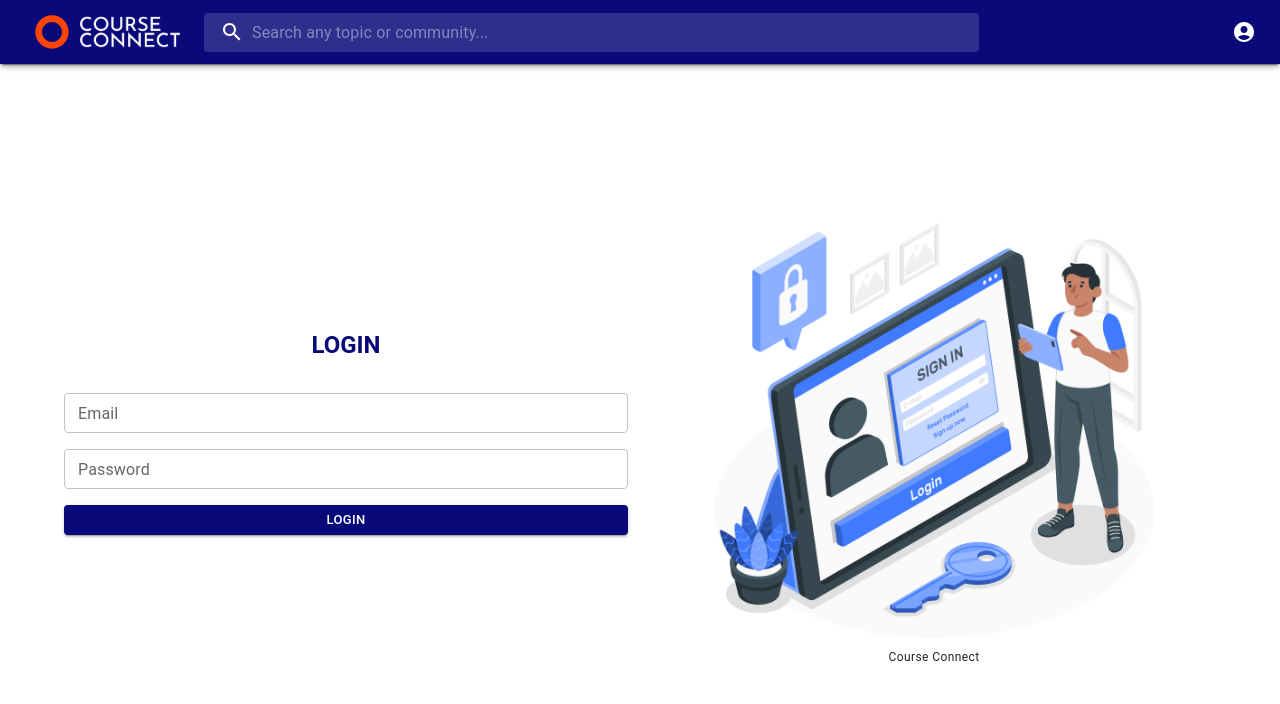
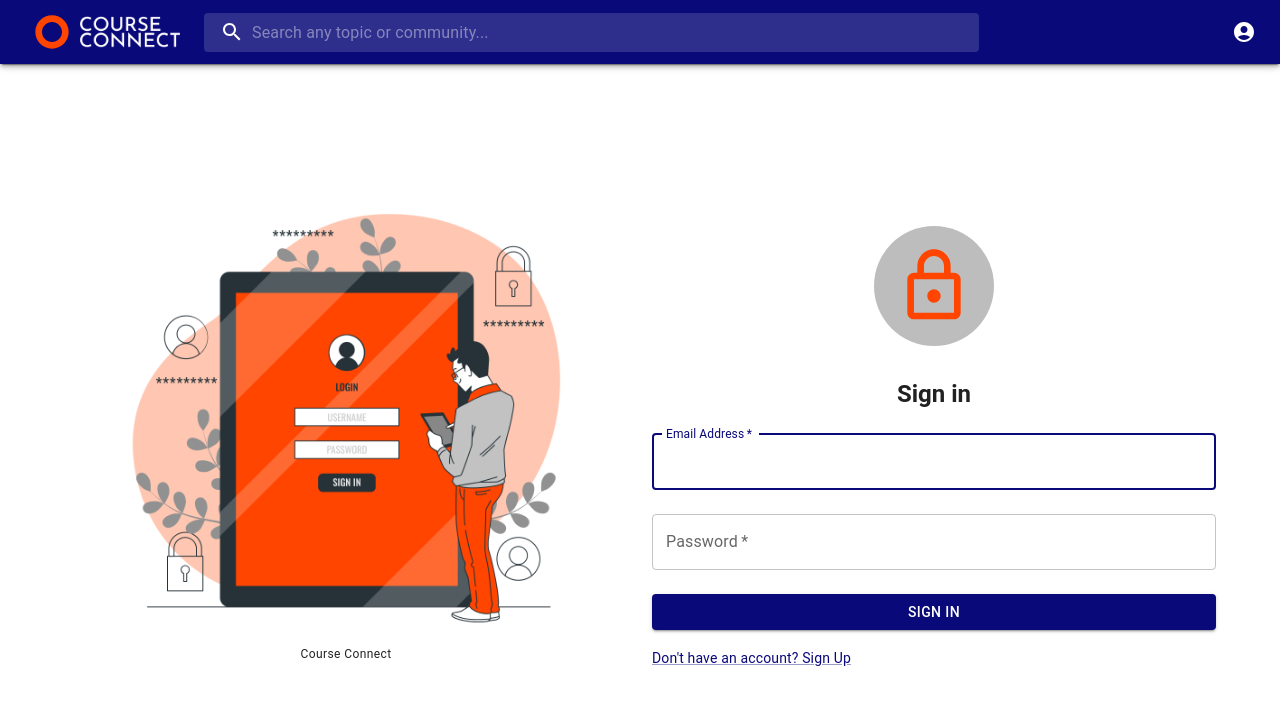
Before and after one commit to abhishek0493/CourseConnect, a React (Create React App) app in the folder client/: page /login in a window 1280 px wide. Shown: the top 704 px of the page. Built offline with nearby package versions, Linux system fonts and the light colour scheme; no server answers.

Commit message:
Login UI changes

```diff
--- a/client/src/App.js
+++ b/client/src/App.js
@@ -220,6 +220,7 @@ function App() {
               ></Route>
             </Route>
           </Route>
+          <Route path="*" element={<NoAccess />} />
         </Routes>
       </ParentContext.Provider>
     </BrowserRouter>
--- a/client/src/pages/Home/Home.js
+++ b/client/src/pages/Home/Home.js
@@ -9,7 +9,7 @@ const Home = () => {
     <Box>
       <Grid container>
         <Grid item xs={6}>
-          <Box sx={{ display: 'flex' }}>
+          <Box sx={{ display: 'flex', alignItems: 'center' }}>
             <img
               src={image5}
               alt="logo"
@@ -17,13 +17,17 @@ const Home = () => {
             ></img>
           </Box>
         </Grid>
-        <Grid item xs={6} sx={{ padding: '45px' }}>
+        <Grid
+          item
+          xs={6}
+          sx={{ padding: '45px', alignItems: 'center', margin: 'auto 0' }}
+        >
           <Typography variant="h2" color="action.main">
-            Welcome to CourseConnect
+            Welcome to Course Connect
           </Typography>
           <Box sx={{ mt: 3 }}>
             <Typography variant="p">
-              CourseConnect is an online platform that brings together learners
+              Course Connect is an online platform that brings together learners
               and instructors from various fields. Whether you're looking to
               expand your knowledge, enhance your skills, or share your
               expertise, CourseConnect has something for everyone.
--- a/client/src/pages/Login/Login.js
+++ b/client/src/pages/Login/Login.js
@@ -1,23 +1,52 @@
 import React, { useContext } from 'react';
 import {
-  Box,
-  Grid,
-  TextField,
   Button,
   Typography,
   Container,
+  Avatar,
+  CssBaseline,
+  TextField,
+  FormControlLabel,
+  Checkbox,
+  Link,
+  Grid,
+  Box,
 } from '@mui/material';
+import { makeStyles } from '@mui/styles';
 
 import loginImage from '../../images/Login.png';
+import LockOutlinedIcon from '@mui/icons-material/LockOutlined';
 
 import { useState } from 'react';
-import { useLocation, Link, useNavigate } from 'react-router-dom';
+import { useLocation, useNavigate } from 'react-router-dom';
 import axios from 'axios';
 import ParentContext from '../../ParentContext';
+
+const useStyles = makeStyles((theme) => ({
+  paper: {
+    display: 'flex',
+    flexDirection: 'column',
+    alignItems: 'center',
+  },
+  avatar: {
+    margin: theme.spacing(4),
+    backgroundColor: theme.palette.secondary.main,
+  },
+  form: {
+    width: '100%', // Fix IE 11 issue.
+    marginTop: theme.spacing(1),
+  },
+  submit: {
+    margin: theme.spacing(3, 0, 2),
+    marginTop: '2rem',
+  },
+}));
 
 axios.defaults.withCredentials = true;
 
 const Login = ({ isLoggedIn }) => {
+  const classes = useStyles();
+
   const { baseUrl } = useContext(ParentContext);
   const navigate = useNavigate();
   const [formData, setFormData] = useState({
@@ -59,72 +88,8 @@ const Login = ({ isLoggedIn }) => {
   };
 
   return (
-    <Container sx={{ p: 8 }}>
+    <Container component="main" sx={{ p: 8 }}>
       <Grid container spacing={3}>
-        <Grid
-          item
-          xs={12}
-          sm={6}
-          sx={{ alignContent: 'center', margin: 'auto 0' }}
-        >
-          <Typography
-            variant="h5"
-            component="h2"
-            color="primary"
-            align="center"
-            sx={{ mb: '2rem', textTransform: 'uppercase', fontWeight: 'bold' }}
-          >
-            LOGIN
-          </Typography>
-
-          <form onSubmit={handleLogin}>
-            <Grid container spacing={2}>
-              <Grid item xs={12}>
-                <TextField
-                  label="Email"
-                  fullWidth
-                  size="small"
-                  name="email"
-                  type="email"
-                  value={formData.email}
-                  onChange={handleChange}
-                />
-              </Grid>
-              <Grid item xs={12}>
-                {/* Password and Confirm Password row */}
-                <TextField
-                  label="Password"
-                  fullWidth
-                  size="small"
-                  name="password"
-                  type="password"
-                  value={formData.password}
-                  onChange={handleChange}
-                  error={
-                    validationError && validationMessage.includes('password')
-                  }
-                  helperText={
-                    validationError && validationMessage.includes('password')
-                      ? validationMessage
-                      : ''
-                  }
-                />
-              </Grid>
-              <Grid item xs={12}>
-                {/* Submit button */}
-                <Button
-                  variant="contained"
-                  color="primary"
-                  size="small"
-                  fullWidth
-                  type="submit"
-                >
-                  Login
-                </Button>
-              </Grid>
-            </Grid>
-          </form>
-        </Grid>
         <Grid item xs={12} sm={6}>
           <img
             src={loginImage}
@@ -140,6 +105,84 @@ const Login = ({ isLoggedIn }) => {
             Course Connect
           </Typography>
         </Grid>
+        <Grid item sx={12} sm={6}>
+          <div className={classes.paper}>
+            <Avatar
+              className={classes.avatar}
+              sx={{ width: '120px', height: '120px' }}
+            >
+              <LockOutlinedIcon sx={{ fontSize: '80px', color: 'orangered' }} />
+            </Avatar>
+            <Typography component="h1" variant="h5" fontWeight={'bold'}>
+              Sign in
+            </Typography>
+            <form className={classes.form} onSubmit={handleLogin}>
+              <TextField
+                variant="outlined"
+                margin="normal"
+                type="email"
+                required
+                fullWidth
+                id="email"
+                label="Email Address"
+                name="email"
+                autoComplete="email"
+                autoFocus
+                value={formData.email}
+                onChange={handleChange}
+                error={validationError && validationMessage.includes('email')}
+                helperText={
+                  validationError && validationMessage.includes('email')
+                    ? validationMessage
+                    : ''
+                }
+              />
+              <TextField
+                variant="outlined"
+                margin="normal"
+                required
+                fullWidth
+                name="password"
+                label="Password"
+                type="password"
+                id="password"
+                autoComplete="current-password"
+                value={formData.password}
+                onChange={handleChange}
+                error={
+                  validationError && validationMessage.includes('password')
+                }
+                helperText={
+                  validationError && validationMessage.includes('password')
+                    ? validationMessage
+                    : ''
+                }
+              />
+              <Button
+                type="submit"
+                fullWidth
+                variant="contained"
+                color="primary"
+                className={classes.submit}
+                sx={{ mt: 2 }}
+              >
+                Sign In
+              </Button>
+              <Grid container sx={{ mt: 2 }}>
+                <Grid item>
+                  <Link
+                    onClick={() => {
+                      navigate('/consent', { replace: true });
+                    }}
+                    variant="body2"
+                  >
+                    {"Don't have an account? Sign Up"}
+                  </Link>
+                </Grid>
+              </Grid>
+            </form>
+          </div>
+        </Grid>
       </Grid>
     </Container>
   );
--- a/client/src/pages/Login/LoginNew.js
+++ b/client/src/pages/Login/LoginNew.js
@@ -17,7 +17,6 @@ import { makeStyles } from '@mui/styles';
 
 const useStyles = makeStyles((theme) => ({
   paper: {
-    marginTop: theme.spacing(8),
     display: 'flex',
     flexDirection: 'column',
     alignItems: 'center',
@@ -110,9 +109,72 @@ const LoginNew = ({ isLoggedIn }) => {
           </Grid>
         </form>
       </div>
+      {/* <Grid
+        item
+        xs={12}
+        sm={6}
+        sx={{ alignContent: 'center', margin: 'auto 0' }}
+      >
+        <Typography
+          variant="h5"
+          component="h2"
+          color="primary"
+          align="center"
+          sx={{ mb: '2rem', textTransform: 'uppercase', fontWeight: 'bold' }}
+        >
+          LOGIN
+        </Typography>
+
+        <form onSubmit={handleLogin}>
+          <Grid container spacing={2}>
+            <Grid item xs={12}>
+              <TextField
+                label="Email"
+                fullWidth
+                size="small"
+                name="email"
+                type="email"
+                value={formData.email}
+                onChange={handleChange}
+              />
+            </Grid>
+            <Grid item xs={12}>
+              <TextField
+                label="Password"
+                fullWidth
+                size="small"
+                name="password"
+                type="password"
+                value={formData.password}
+                onChange={handleChange}
+                error={
+                  validationError && validationMessage.includes('password')
+                }
+                helperText={
+                  validationError && validationMessage.includes('password')
+                    ? validationMessage
+                    : ''
+                }
+              />
+            </Grid>
+            <Grid item xs={12}>
+              <Button
+                variant="contained"
+                color="primary"
+                size="small"
+                fullWidth
+                type="submit"
+              >
+                Login
+              </Button>
+            </Grid>
+          </Grid>
+        </form>
+      </Grid> */}
+
       <Box mt={8}>
         <Typography variant="body2" color="textSecondary" align="center">
-          © {new Date().getFullYear()} Company Name
+          © {new Date().getFullYear()} Course Connect
         </Typography>
       </Box>
     </Container>
--- a/client/src/pages/Signup/Signup.js
+++ b/client/src/pages/Signup/Signup.js
@@ -84,7 +84,12 @@ const SignupNew = ({ userTypes, onSignUpSuccess }) => {
               Course Connect
             </Typography>
           </Grid>
-          <Grid item xs={12} sm={6}>
+          <Grid
+            item
+            xs={12}
+            sm={6}
+            sx={{ alignItems: 'center', margin: 'auto 0' }}
+          >
             <Typography
               variant="h5"
               component="h4"
```
Also changed, not shown: client/src/images/Login.png.
